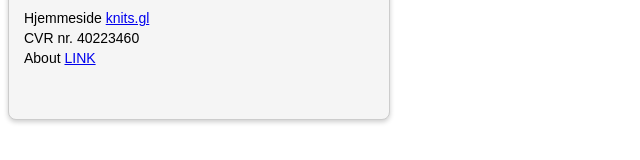
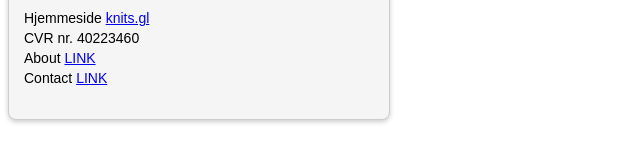
Before and after one commit to dnielsengl/knits.gl, a plain HTML site: page index.html in a window 1280 px wide. Shown: the part 155-315 px from the top of the page, without its empty margins (0-640 px from the left). Drawn offline with Linux system fonts and the light colour scheme.

Commit message:
Update index.html

```diff
--- a/index.html
+++ b/index.html
@@ -62,6 +62,7 @@
   <p>Hjemmeside <a href="https://knits.gl">knits.gl</a></p>
   <p>CVR nr. 40223460</p>
   <p>About <a href="https://dnielsengl.github.io/knits.gl/about">LINK</a></p>
+  <p>Contact <a href="https://dnielsengl.github.io/knits.gl/contact_form">LINK</a></p>
 </div>
 
 </body>
```
